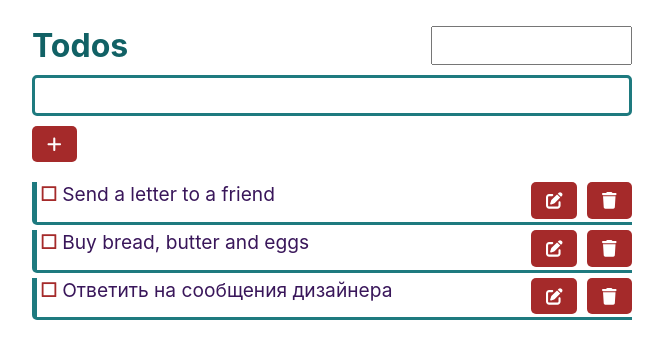
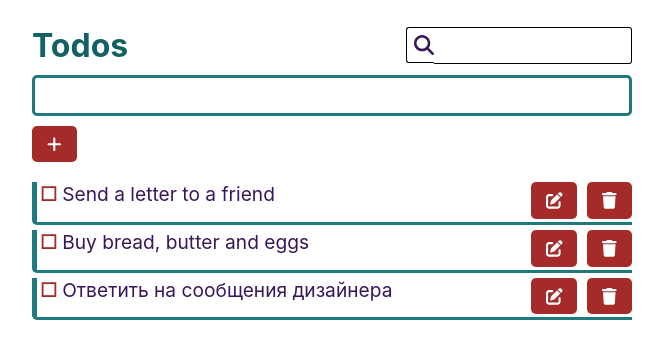
Before and after one commit to boririna/todo-app, a React (Create React App) app: page / in a window 1280 px wide. Shown: the top 358 px of the page, without its empty margins (308-971 px from the left). Built offline with nearby package versions, Linux system fonts and the light colour scheme; data requests are answered from the project's data file.

Commit message:
styled serach input

```diff
--- a/src/App.js
+++ b/src/App.js
@@ -8,10 +8,11 @@ import {
 	faTrash,
 	faPlus,
 	faFloppyDisk,
+	faMagnifyingGlass,
 } from '@fortawesome/free-solid-svg-icons';
 import { FontAwesomeIcon } from '@fortawesome/react-fontawesome';
 
-library.add(faPenToSquare, faTrash, faPlus, faFloppyDisk);
+library.add(faPenToSquare, faTrash, faPlus, faFloppyDisk, faMagnifyingGlass);
 
 export const App = () => {
 	const [todos, setTodos] = useState([]);
--- a/src/components/search/Search.js
+++ b/src/components/search/Search.js
@@ -1,12 +1,16 @@
 // usf create useState
 // enf create export named function
 // edf create export default function
-
+import { FontAwesomeIcon } from '@fortawesome/react-fontawesome';
 import styles from './Search.module.css';
 
 export const Search = ({ onChange, searchValue }) => {
 	return (
 		<div className={styles.search}>
+			<div className={styles.icon}>
+				<FontAwesomeIcon icon="magnifying-glass" size="lg" />
+			</div>
+
 			<input
 				className={styles.inputField}
 				type="text"
--- a/src/components/search/Search.module.css
+++ b/src/components/search/Search.module.css
@@ -1,5 +1,20 @@
 .search .inputField {
 	padding: 10px;
+	outline: none;
+	border: 1px solid black;
+	border-radius: 0 3px 3px 0;
+	border-left: none;
+}
 
-	outline: none;
+.search {
+	display: flex;
+	align-items: center;
 }
+
+.icon {
+	padding: 7px;
+	padding-right: 0;
+	border: 1px solid black;
+	border-radius: 3px 0 0 3px;
+	border-right: none;
+}
```
